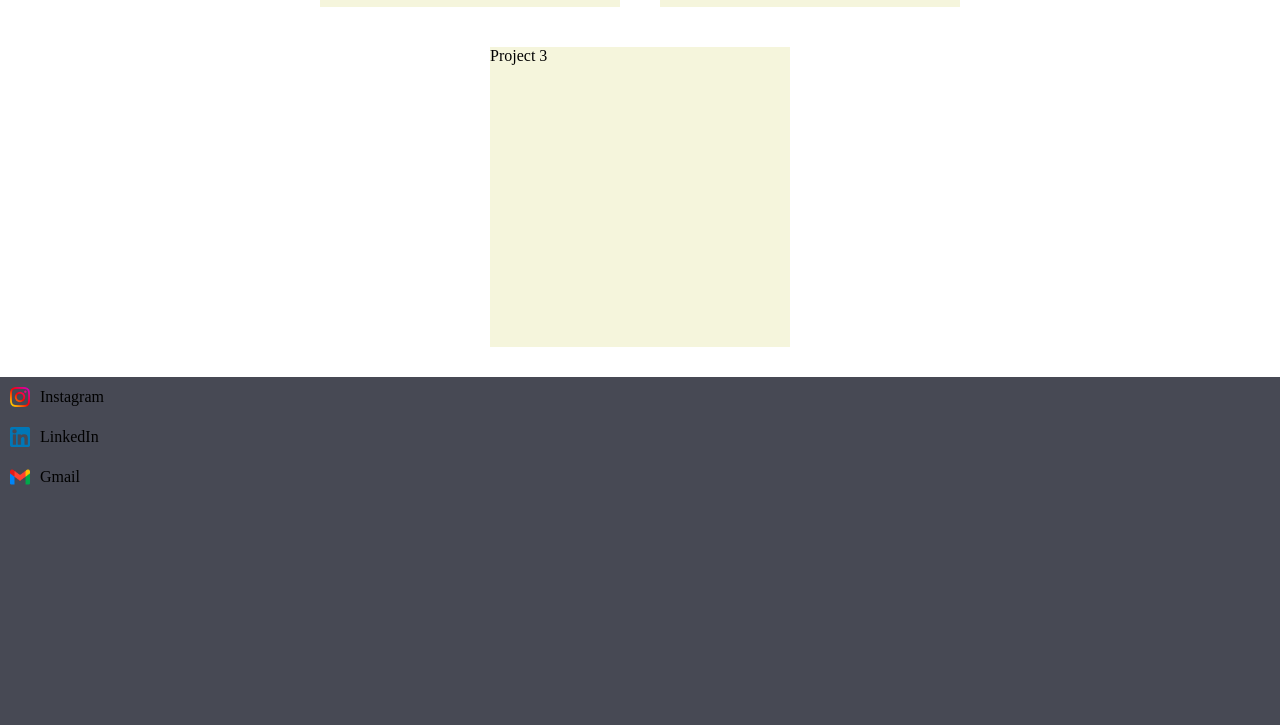
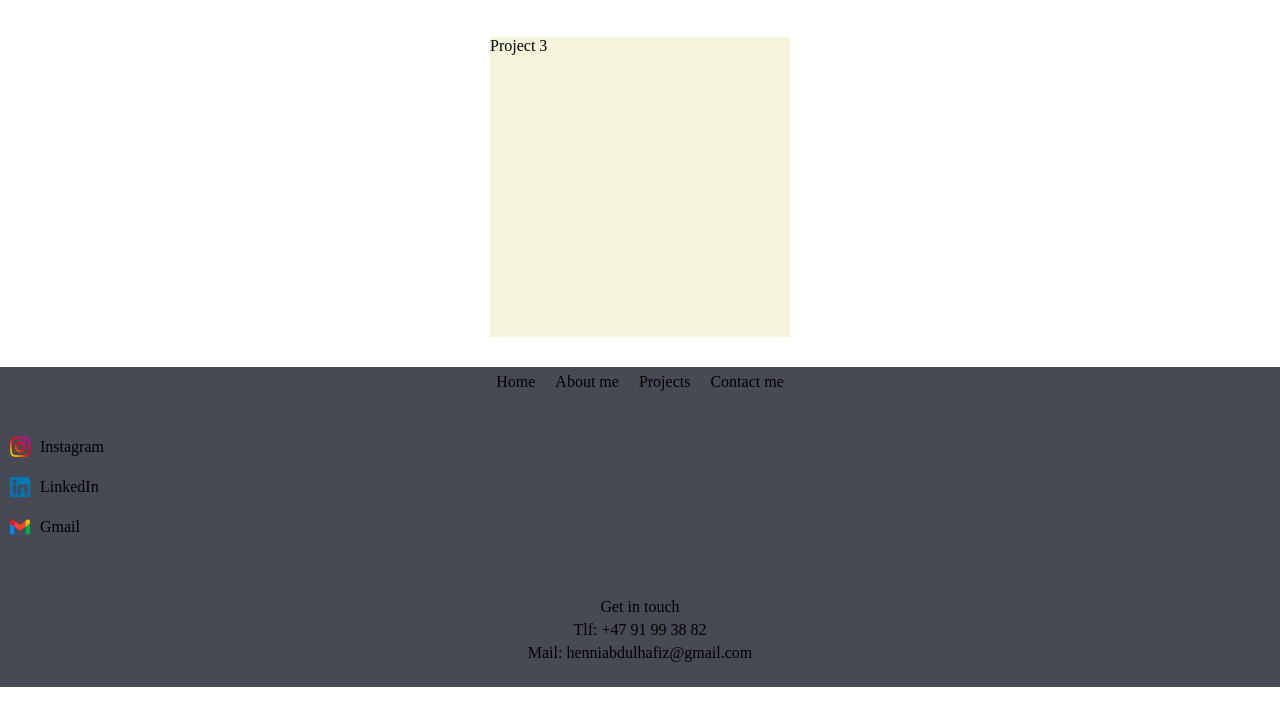
Before and after one commit to Henni122/Portfolio, a plain HTML site: page index.html in a window 1280 px wide. Shown: the part 1233-1958 px from the top of the page. After the commit the page ends 1920 px from the top, so only its background shows below. Drawn offline with Linux system fonts and the light colour scheme.

Commit message:
fikset litt på footer, ikke helt ferdig enda men kommer seg

```diff
--- a/css/main.css
+++ b/css/main.css
@@ -19,6 +19,8 @@ a {
     background-color: #fff;
     display: flex;
     justify-content: space-between;
+    position: fixed;
+    top: 0;
 }
 
 .header-main-logo {
@@ -63,6 +65,9 @@ a:hover {
     text-underline-offset: 1rem;
     text-decoration-color: rgb(181, 181, 181);
 }
+
+/* NAVIGATION BAR END */
+
 
 /* ABOUT ME SECTION */
 
@@ -109,33 +114,13 @@ a:hover {
     display: block;
     margin-left: auto;
     margin-right: auto;
-    margin-top: 50px;
+    margin-top: 100px;
 }
+
+/* ABOUT ME SECTION END */
 
 
 /* PROJECTS SECTION */
-
-/*
-.projects .projects-description {
-    font-size: 1.5rem;
-    text-align: center;
-    justify-content: center;
-}
-
-.projects {
-    display: flex;
-    flex-direction: row;
-    column-gap: 30px;
-    justify-content: center;
-}
-.projects .projects-container {
-    display: flex;
-    flex-direction: row;
-    justify-content: center;
-    flex-wrap: wrap;
-    border: 2px solid black;
-}
-*/
 
 .projects {
     display: flex;
@@ -166,31 +151,77 @@ a:hover {
 /* FOOTER SECTION */
 
 .footer-main {
+    width: 100%;
+    padding: 60px 0 100px;
     background-color:#474954;
-    height: 50vh;
+    display: flex;
+    flex-direction: column;
+    position: relative;
+    min-height: 300px;
 }
 
+
+/* SOCIAL MEDIA SECTION */
 .footer-social-media {
     display: flex;
     flex-direction: column;
+    margin-bottom: 40px;
 }
 
 .social-media-container {
     display: flex;
     flex-direction: row;
     align-items: center;
-
 }
 
 .social-media-icon {
     width: 20px;
     height: 20px;
     margin: 10px;
-    display: block;
-    justify-content: end;
 }
 
 .social-media-text {
     display: flex;
     flex-direction: row;
 }
+
+/* SOCIAL MEDIA SECTION END */
+
+.footer-sitemap {
+    position: absolute;
+    bottom: 20px;
+    width: 100%;
+    display: flex;
+    flex-direction: column;
+    align-items: center;
+    gap: 20px;
+    margin-top: auto;
+}
+
+.footer-about-me {
+    display: flex;
+    justify-content: center; /*Center the list items */
+    gap: 20px;
+    margin-top: auto;
+}
+
+
+.footer-sitemap ul:nth-child(1) {
+    flex-basis: 200px;
+}
+
+.footer-sitemap ul:nth-child(2) {
+    text-align: center;
+}
+
+.footer-sitemap ul:nth-child(2) li{
+    text-align: center;
+    margin: 5px 0;
+}
+
+.footer-sitemap ul:nth-child(2) li a {
+    color: whit;
+}
+
+
+/* FOOTER SECTION END */
--- a/index.html
+++ b/index.html
@@ -8,6 +8,7 @@
     <title>Henni Abdul-Hafiz</title>
     <link rel="stylesheet" href="/css/reset.css">
     <link rel="stylesheet" href="/css/main.css">
+    <link rel="icon" href="/images/LogoSample_ByTailorBrands.jpg" type="image/icon type">
 </head>
 <body>
     <header class="header-main">
@@ -50,6 +51,8 @@
 
 
     <!--FOOTER STARTS HERE-->
+
+
     <footer class="footer-main">
         <div class="footer-social-media">
             <div class="social-media-container">
@@ -67,7 +70,20 @@
                 <p class="social-media-text">Gmail</p>
             </div>
         </div>
+
+        <div class="footer-sitemap">
+            <ul class="footer-about-me">
+                <li><a href="#">Home</a></li>
+                <li><a href="#">About me</a></li>
+                <li><a href="#">Projects</a></li>
+                <li><a href="#">Contact me </a></li>
+            </ul>
+            <ul>
+                <li><a href="#">Get in touch</a></li>
+                <li><a href="#">Tlf: +47 91 99 38 82</a></li>
+                <li><a href="#">Mail: henniabdulhafiz@gmail.com</a></li>
+            </ul>
+        </div>
     </footer>
-
 </body>
 </html>
```
